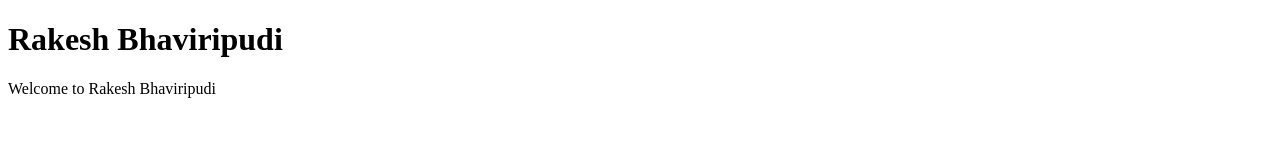
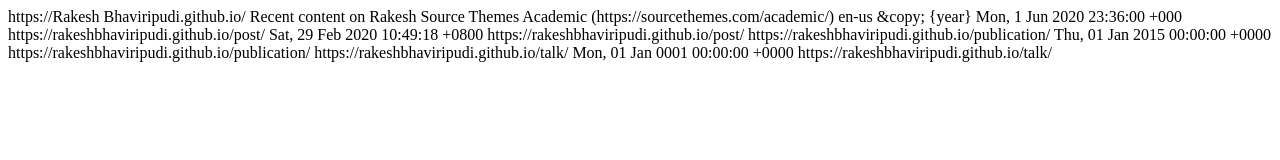
Before and after one commit to rakeshbhaviripudi/rakeshbhaviripudi.github.io, a plain HTML site: page index.html in a window 1280 px wide. Drawn offline with Linux system fonts and the light colour scheme.

Commit message:
Update index.html
CheckLatest

```diff
--- a/index.html
+++ b/index.html
@@ -1,7 +1,43 @@
-<!DOCTYPE html>
-<html>
-<body>
-<h1>Rakesh Bhaviripudi</h1>
-<p>Welcome to Rakesh Bhaviripudi</p>
-</body>
-</html>
+<?xml version="1.0" encoding="utf-8" standalone="yes" ?>
+<rss version="2.0" xmlns:atom="http://www.w3.org/2005/Atom">
+  <channel>
+    <title>Rakesh Bhaviripudi</title>
+    <link>https://Rakesh Bhaviripudi.github.io/</link>
+    <description>Recent content on Rakesh</description>
+    <generator>Source Themes Academic (https://sourcethemes.com/academic/)</generator>
+    <language>en-us</language>
+    <copyright>&amp;copy; {year}</copyright>
+    <!lastBuildDate>Mon, 1 Jun 2020 23:36:00 +000</lastBuildDate>
+
+	    <atom:link href="https://rakeshbhaviripudi.github.io/index.xml" rel="self" type="application/rss+xml" />
+
+
+    <item>
+      <title>Posts</title>
+      <link>https://rakeshbhaviripudi.github.io/post/</link>
+      <pubDate>Sat, 29 Feb 2020 10:49:18 +0800</pubDate>
+
+      <guid>https://rakeshbhaviripudi.github.io/post/</guid>
+      <description></description>
+    </item>
+
+    <item>
+      <title>Publications</title>
+      <link>https://rakeshbhaviripudi.github.io/publication/</link>
+      <pubDate>Thu, 01 Jan 2015 00:00:00 +0000</pubDate>
+
+      <guid>https://rakeshbhaviripudi.github.io/publication/</guid>
+      <description></description>
+    </item>
+
+    <item>
+      <title>Recent &amp; Upcoming Talks</title>
+      <link>https://rakeshbhaviripudi.github.io/talk/</link>
+      <pubDate>Mon, 01 Jan 0001 00:00:00 +0000</pubDate>
+
+      <guid>https://rakeshbhaviripudi.github.io/talk/</guid>
+      <description></description>
+    </item>
+
+  </channel>
+</rss>
```
